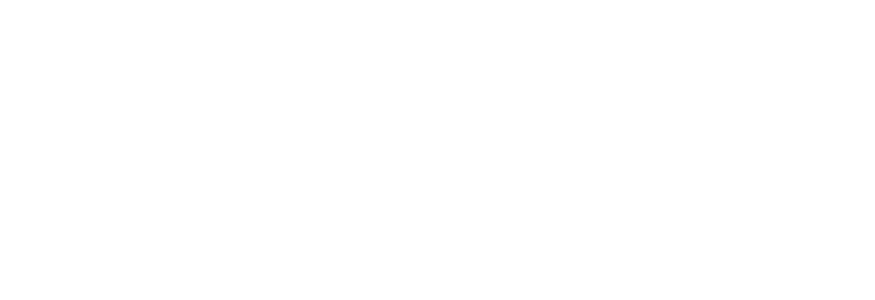
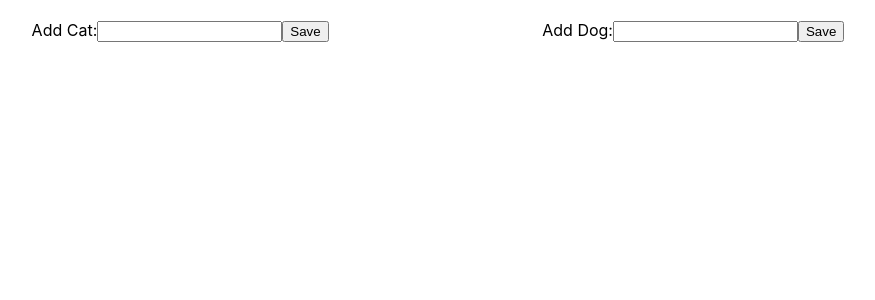
Before and after one commit to AlinaSyniavska/dec-2021-react, a React (Create React App) app: page / in a window 1280 px wide. Shown: the top 300 px of the page, without its empty margins (202-1077 px from the left). Built offline with nearby package versions, Linux system fonts and the light colour scheme; the HTML template or start-up script is replaced by a standard one.

Commit message:
add lesson5_hw2

```diff
--- a/src/App.js
+++ b/src/App.js
@@ -1,11 +1,46 @@
+import {useReducer} from "react";
+
+import {Animals, Form} from "./components";
+import cssApp from './App.module.css'
+
+const reducer = (state, action) => {
+    switch (action.type) {
+        case 'addCat':
+            return {...state, cats: [...state.cats, {name: action.payload, id: Date.now()}]}
+        case 'deleteCat':
+            return {...state, cats: state.cats.filter(cat => cat.id !== action.payload)}
+
+        case 'addDog' :
+            return { ...state, dogs: [...state.dogs, { name: action.payload, id: Date.now() }] }
+        case 'deleteDog' :
+            return { ...state, dogs: state.dogs.filter(dog => dog.id !== action.payload) }
+
+        default:
+            throw new Error('Unknown Action')
+    }
+}
+
 function App() {
 
-  return (
-    <div>
+    const [state, dispatch] = useReducer(reducer, {cats: [], dogs: []});
 
+    return (
+        <div>
 
-    </div>
-  );
+            <div className={cssApp.container}>
+                <div>
+                    <Form title={'Cat'} type={'addCat'} dispatch={dispatch}/>
+                    <Animals animals={state.cats} type={'deleteCat'} dispatch={dispatch}/>
+                </div>
+
+                <div>
+                    <Form title={'Dog'} type={'addDog'} dispatch={dispatch}/>
+                    <Animals animals={state.dogs} type={'deleteDog'} dispatch={dispatch}/>
+                </div>
+            </div>
+
+        </div>
+    );
 }
 
 export default App;
--- a/src/App.module.css
+++ b/src/App.module.css
@@ -0,0 +1,9 @@
+.container {
+    padding: 20px;
+    display: flex;
+    justify-content: space-evenly;
+}
+
+button{
+    cursor: pointer;
+}
--- /dev/null
+++ b/src/components/Animal/Animal.js
@@ -0,0 +1,15 @@
+import cssAnimal from './Animal.module.css'
+
+const Animal = (props) => {
+
+    const {type, dispatch, animal} = props;
+
+    return (
+        <div className={cssAnimal.animalItem}>
+            <span>{animal.name}</span>
+            <button onClick={() => dispatch({type, payload: animal.id})}>Delete</button>
+        </div>
+    );
+};
+
+export {Animal};
--- /dev/null
+++ b/src/components/Animal/Animal.module.css
@@ -0,0 +1,12 @@
+.animalItem {
+    margin-top: 20px;
+    padding-bottom: 5px;
+    width: 100%;
+    border-bottom: 2px solid #000;
+    display: flex;
+    justify-content: space-between;
+}
+
+.animalItem > button {
+    padding: 0 15px;
+}
--- /dev/null
+++ b/src/components/Animals/Animals.js
@@ -0,0 +1,16 @@
+import {Animal} from "../Animal/Animal";
+
+const Animals = (props) => {
+
+    const {animals, type, dispatch} = props;
+
+    return (
+        <div>
+            {
+                animals.map(animal => <Animal key={animal.id} type={type} dispatch={dispatch} animal={animal}/>)
+            }
+        </div>
+    );
+};
+
+export {Animals};
--- /dev/null
+++ b/src/components/Form/Form.js
@@ -0,0 +1,35 @@
+import {useState} from "react";
+
+const Form = (props) => {
+
+    const {title, type, dispatch} = props;
+
+    const [animalName, setAnimalName] = useState('');
+
+    const getAnimalName = (e) => {
+        setAnimalName(e.target.value);
+        e.target.value = '';
+    }
+
+    const createAnimalName = () => {
+        if(animalName.trim() !== ''){
+            dispatch({type, payload: animalName});
+            setAnimalName('');
+        } else {
+            alert('Enter name!');
+        }
+    }
+
+    return (
+        <div>
+            <div>
+                <label>Add {title}:
+                    <input type="text" name={'name'} value={animalName} onChange={getAnimalName} required/>
+                </label>
+                <button onClick={createAnimalName}>Save</button>
+            </div>
+        </div>
+    );
+};
+
+export {Form};
--- /dev/null
+++ b/src/components/index.js
@@ -0,0 +1,3 @@
+export * from './Form/Form';
+export * from './Animals/Animals';
+export * from './Animal/Animal';
```
